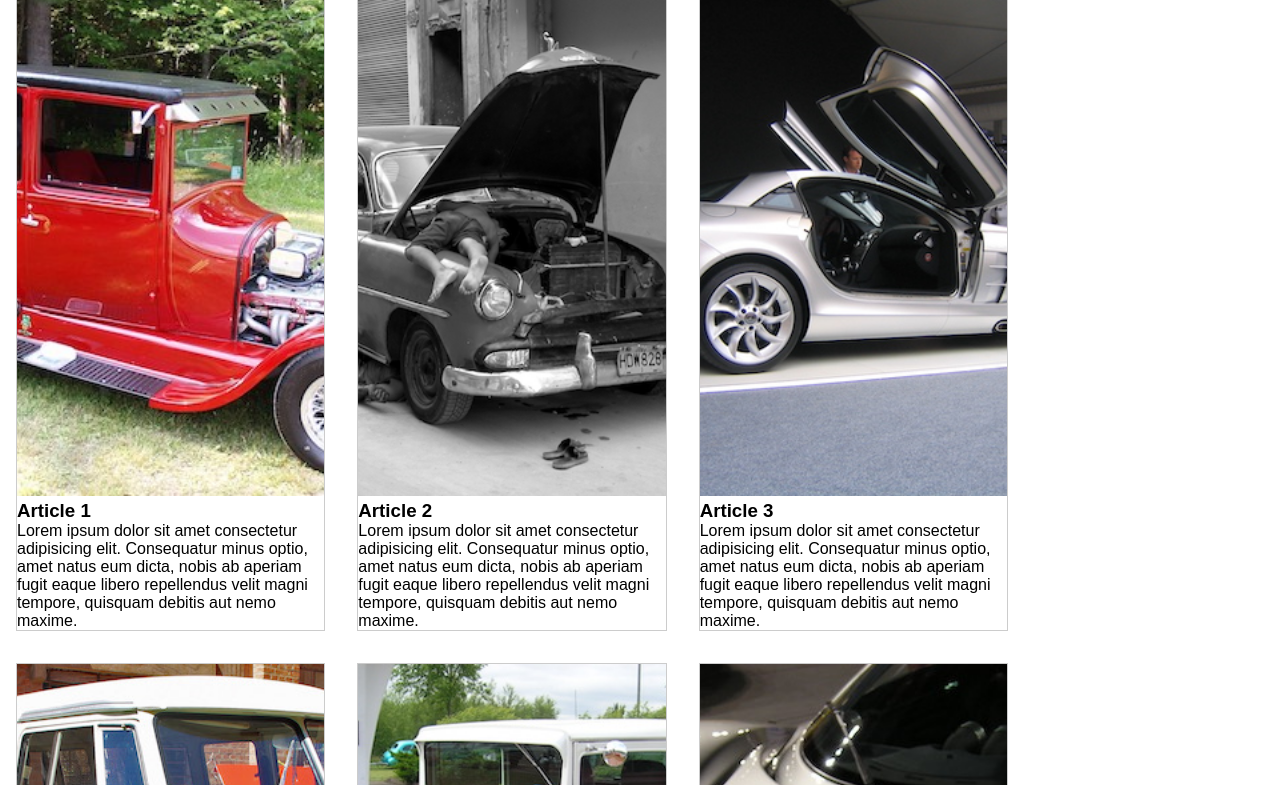
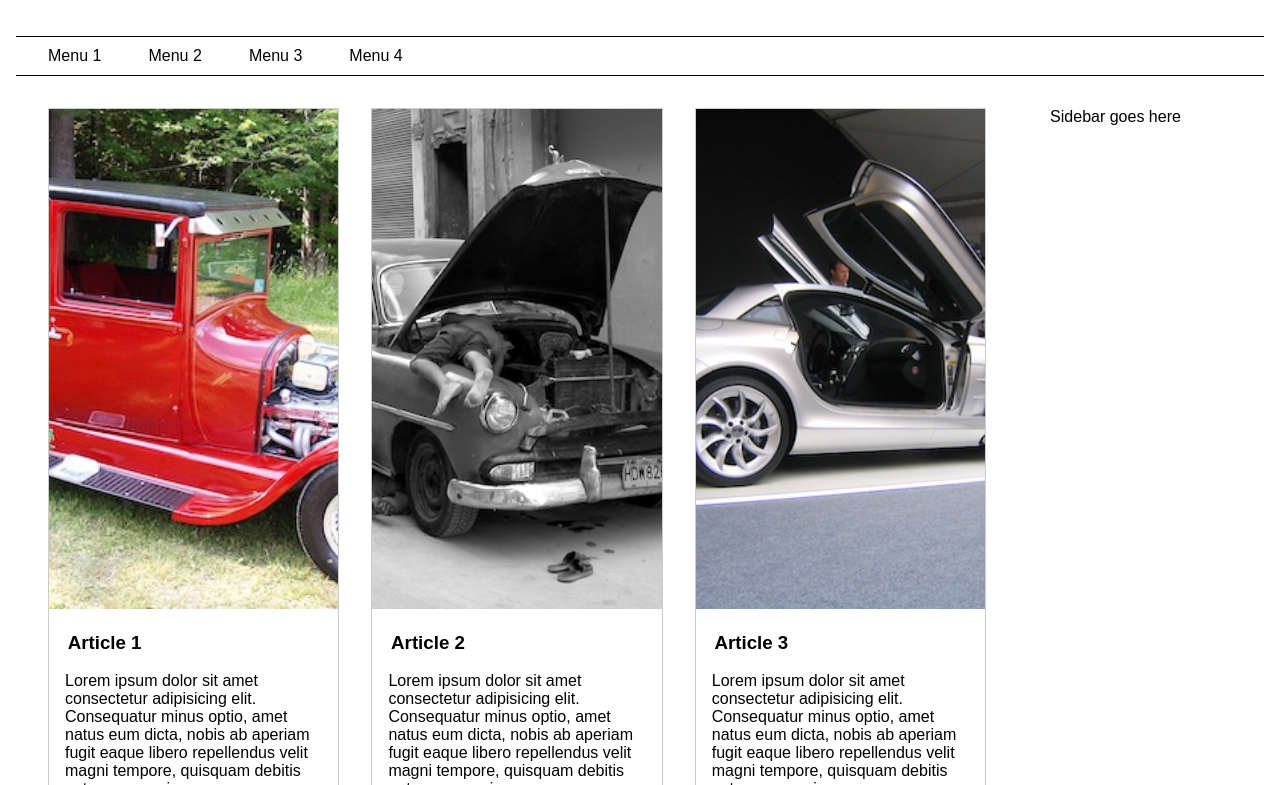
Before and after one commit to Teemuro/SassHarkka, a plain HTML site: page index.html in a window 1280 px wide. Shown: the part 130-915 px from the top of the page. Drawn offline with Linux system fonts and the light colour scheme.

Commit message:
menu ja mixin lisäys ja lisää muutoksia tyyliin

```diff
--- /dev/null
+++ b/css/_menu.scss
@@ -0,0 +1,15 @@
+nav {
+    display: flex;
+    align-items: center;
+    border-top: 1px solid $dark-foreground-color;
+    border-bottom: 1px solid $dark-foreground-color;
+    height: 40px;
+    ul {
+        padding-left: $general-padding;
+        li {
+            display: inline-block;
+            width: 5em;
+            margin-right: $general-margin;
+        }
+    }
+}
--- /dev/null
+++ b/css/_mixins.scss
@@ -0,0 +1,6 @@
+@mixin flex-container {
+    display: flex;
+    justify-content: center;
+    align-items: center;
+    height: 150px;
+}
--- a/css/style.scss
+++ b/css/style.scss
@@ -1,5 +1,7 @@
 @import "variables";
 @import "reset";
+@import "mixins";
+@import "menu";
 
 a {
     text-decoration: none;
@@ -12,6 +14,7 @@ a {
 div#container {
     display: flex;
     flex-direction: column;
+    margin: $general-margin;
 }
 
 div#content {
@@ -21,10 +24,16 @@ div#content {
         flex-direction: row;
         flex-wrap: wrap;
         width: 80vw;
+        margin: $general-margin;
     }
     aside {
         width: 20vw;
+        padding: $general-padding;
     }
+}
+
+header {
+    @include flex-container;
 }
 
 article {
@@ -38,5 +47,16 @@ article {
             object-fit: cover;
             object-position: center;
         }
+        h3,p {
+            margin: $general-margin;
+        }
     }
 }
+
+footer {
+    @include flex-container;
+    background-color: $dark-background-color;
+    p {
+        color: $light-foreground-color;
+    }
+}
```
Also changed, not shown: css/style.css, 1 other file.
